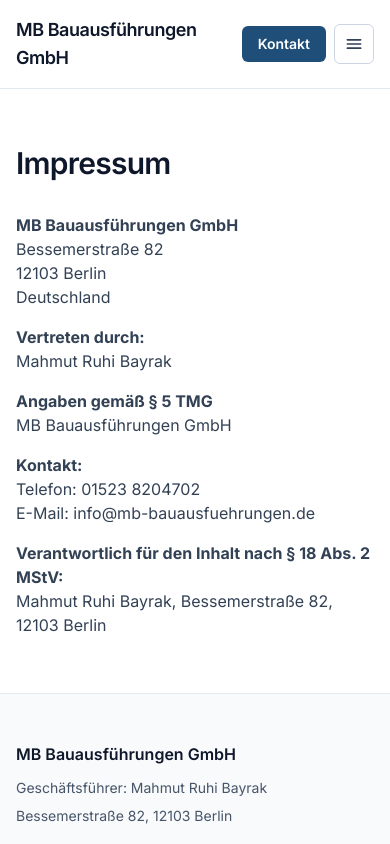
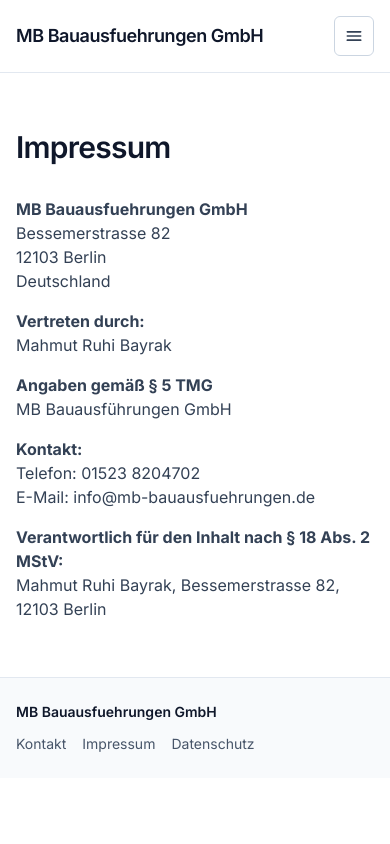
Before and after one commit to jamal019/mb-bau, a Next.js app: page /impressum in a window 390 px wide. Shown: the top 844 px of the page. Built offline with nearby package versions, Linux system fonts and the light colour scheme.

Commit message:
Refine mobile header/footer and remove separate landing route

```diff
--- a/src/app/landing/page.tsx
+++ /dev/null
@@ -1,70 +0,0 @@
-import Image from 'next/image';
-import { Metadata } from 'next';
-import { Button } from '@/components/button';
-import { Container } from '@/components/container';
-import { Section } from '@/components/section';
-import { siteConfig } from '@/config/site';
-
-export const metadata: Metadata = {
-  title: 'Landing Page',
-  description: 'Landing Page der MB Bauausführungen GmbH für Putz-, Estrich- und Fassadenarbeiten in Berlin.',
-  alternates: {
-    canonical: '/landing'
-  }
-};
-
-export default function LandingPage() {
-  return (
-    <>
-      <section className="bg-slate-900 py-16 text-white sm:py-24">
-        <Container className="grid items-center gap-10 lg:grid-cols-2">
-          <div>
-            <p className="text-sm font-semibold uppercase tracking-wide text-brand-200">Landing Page Berlin</p>
-            <h1 className="mt-4 text-4xl font-semibold tracking-tight sm:text-5xl">
-              Putz-, Estrich- und Fassadenarbeiten vom Fachbetrieb
-            </h1>
-            <p className="mt-6 max-w-reading text-lg text-slate-200">
-              {siteConfig.company.name} unterstützt Bauherren in Berlin mit sauberer Ausführung, klarer Abstimmung und
-              termingerechter Umsetzung.
-            </p>
-            <div className="mt-8 flex flex-wrap gap-3">
-              <Button href="/kontakt">Jetzt Kontakt aufnehmen</Button>
-              <Button href="/referenzen" variant="secondary">
-                Referenzen ansehen
-              </Button>
-            </div>
-          </div>
-          <div className="relative h-[320px] overflow-hidden rounded-xl sm:h-[420px]">
-            <Image
-              src="https://images.unsplash.com/photo-1541888946425-d81bb19240f5?auto=format&fit=crop&w=1400&q=80"
-              alt="Bauprojekt in Berlin"
-              fill
-              className="object-cover"
-              sizes="(max-width: 1024px) 100vw, 50vw"
-            />
-          </div>
-        </Container>
-      </section>
-
-      <Section
-        title="Warum MB Bauausführungen?"
-        description="Fokussiert auf verlässliche Ausführung und professionelle Kommunikation."
-      >
-        <div className="grid gap-6 md:grid-cols-3">
-          <article className="rounded-xl border border-slate-200 bg-white p-6 shadow-soft">
-            <h2 className="text-lg font-semibold text-slate-900">Klare Planung</h2>
-            <p className="mt-3 text-slate-600">Transparente Abläufe und verlässliche Terminabsprachen.</p>
-          </article>
-          <article className="rounded-xl border border-slate-200 bg-white p-6 shadow-soft">
-            <h2 className="text-lg font-semibold text-slate-900">Saubere Ausführung</h2>
-            <p className="mt-3 text-slate-600">Sorgfältige Arbeit in Putz, Estrich und Fassade.</p>
-          </article>
-          <article className="rounded-xl border border-slate-200 bg-white p-6 shadow-soft">
-            <h2 className="text-lg font-semibold text-slate-900">Regional vor Ort</h2>
-            <p className="mt-3 text-slate-600">Schnelle Abstimmung für Projekte in Berlin und Umgebung.</p>
-          </article>
-        </div>
-      </Section>
-    </>
-  );
-}
--- a/src/app/sitemap.ts
+++ b/src/app/sitemap.ts
@@ -8,7 +8,6 @@ export default function sitemap(): MetadataRoute.Sitemap {
   const now = new Date();
   const staticRoutes = [
     '',
-    '/landing',
     '/leistungen',
     '/referenzen',
     '/ueber-uns',
--- a/src/components/footer.tsx
+++ b/src/components/footer.tsx
@@ -5,10 +5,26 @@ import { siteConfig } from '@/config/site';
 export function Footer() {
   return (
     <footer className="border-t border-slate-200 bg-slate-50">
-      <Container className="grid gap-10 py-12 md:grid-cols-3">
+      <Container className="py-6 md:py-12">
+        <div className="space-y-3 text-sm text-slate-600 md:hidden">
+          <p className="font-semibold text-slate-900">{siteConfig.company.name}</p>
+          <div className="flex flex-wrap gap-x-4 gap-y-1">
+            <Link href="/kontakt" className="hover:text-brand-600">
+              Kontakt
+            </Link>
+            <Link href="/impressum" className="hover:text-brand-600">
+              Impressum
+            </Link>
+            <Link href="/datenschutz" className="hover:text-brand-600">
+              Datenschutz
+            </Link>
+          </div>
+        </div>
+
+        <div className="hidden gap-10 md:grid md:grid-cols-3">
           <div>
             <h2 className="text-base font-semibold text-slate-900">{siteConfig.company.name}</h2>
-          <p className="mt-3 text-sm text-slate-600">Geschäftsführer: {siteConfig.company.managingDirector}</p>
+            <p className="mt-3 text-sm text-slate-600">Geschaeftsfuehrer: {siteConfig.company.managingDirector}</p>
             <p className="mt-2 text-sm text-slate-600">
               {siteConfig.company.address.streetAddress}, {siteConfig.company.address.postalCode}{' '}
               {siteConfig.company.address.addressLocality}
@@ -44,6 +60,7 @@ export function Footer() {
               </li>
             </ul>
           </div>
+        </div>
       </Container>
     </footer>
   );
--- a/src/components/header.tsx
+++ b/src/components/header.tsx
@@ -25,8 +25,11 @@ export function Header() {
           </nav>
 
           <div className="flex items-center gap-2">
-            <Link href="/kontakt" className="rounded-md bg-brand-500 px-4 py-2 text-sm font-semibold text-white hover:bg-brand-600">
-              Kontakt
+            <Link
+              href="/kontakt"
+              className="hidden rounded-md bg-brand-500 px-4 py-2 text-sm font-semibold text-white hover:bg-brand-600 md:inline-flex"
+            >
+              Anfrage starten
             </Link>
             <button
               type="button"
@@ -60,13 +63,6 @@ export function Header() {
                 {item.label}
               </Link>
             ))}
-            <Link
-              href="/kontakt"
-              className="block rounded-md bg-brand-500 px-3 py-2 text-sm font-semibold text-white hover:bg-brand-600"
-              onClick={() => setIsOpen(false)}
-            >
-              Kontakt aufnehmen
-            </Link>
           </nav>
         ) : null}
       </Container>
--- a/src/config/site.ts
+++ b/src/config/site.ts
@@ -1,17 +1,17 @@
 export const siteConfig = {
-  siteName: 'MB Bauausführungen GmbH',
+  siteName: 'MB Bauausfuehrungen GmbH',
   domain: 'https://jamal019.github.io/mb-bau',
-  defaultTitle: 'MB Bauausführungen GmbH | Bauunternehmen in Berlin',
+  defaultTitle: 'MB Bauausfuehrungen GmbH | Bauunternehmen in Berlin',
   defaultDescription:
-    'MB Bauausführungen GmbH ist Ihr Partner für Putz- und Estricharbeiten sowie Fassadenarbeiten in Berlin. Zuverlässig, termintreu und aus einer Hand.',
+    'MB Bauausfuehrungen GmbH ist Ihr Partner fuer Putz- und Estricharbeiten sowie Fassadenarbeiten in Berlin. Zuverlaessig, termintreu und aus einer Hand.',
   company: {
-    name: 'MB Bauausführungen GmbH',
+    name: 'MB Bauausfuehrungen GmbH',
     managingDirector: 'Mahmut Ruhi Bayrak',
     phoneDisplay: '01523 8204702',
     phoneHref: 'tel:+4915238204702',
     email: 'info@mb-bauausfuehrungen.de',
     address: {
-      streetAddress: 'Bessemerstraße 82',
+      streetAddress: 'Bessemerstrasse 82',
       postalCode: '12103',
       addressLocality: 'Berlin',
       addressCountry: 'DE'
@@ -24,9 +24,8 @@ export const siteConfig = {
 } as const;
 
 export const navItems = [
-  { label: 'Landing', href: '/landing' },
   { label: 'Leistungen', href: '/leistungen' },
   { label: 'Referenzen', href: '/referenzen' },
-  { label: 'Über uns', href: '/ueber-uns' },
+  { label: 'Ueber uns', href: '/ueber-uns' },
   { label: 'Kontakt', href: '/kontakt' }
 ] as const;
```
Lines whose indentation alone changed are shown as unchanged.
